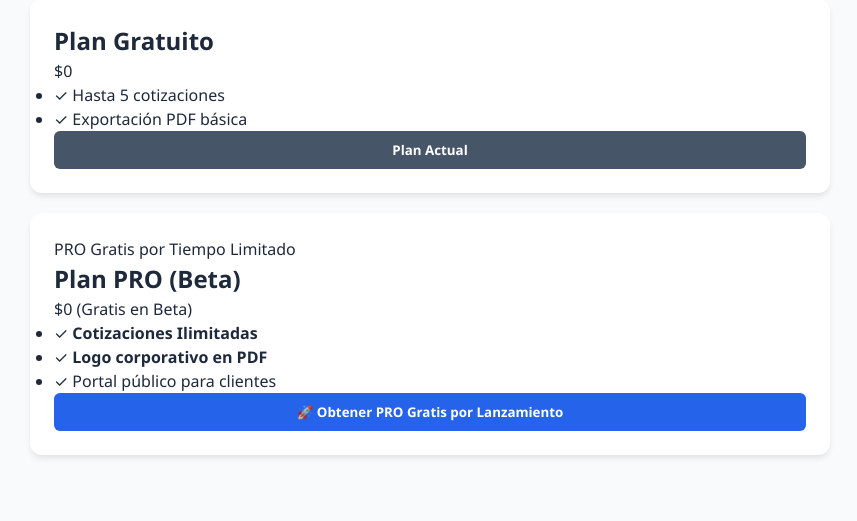
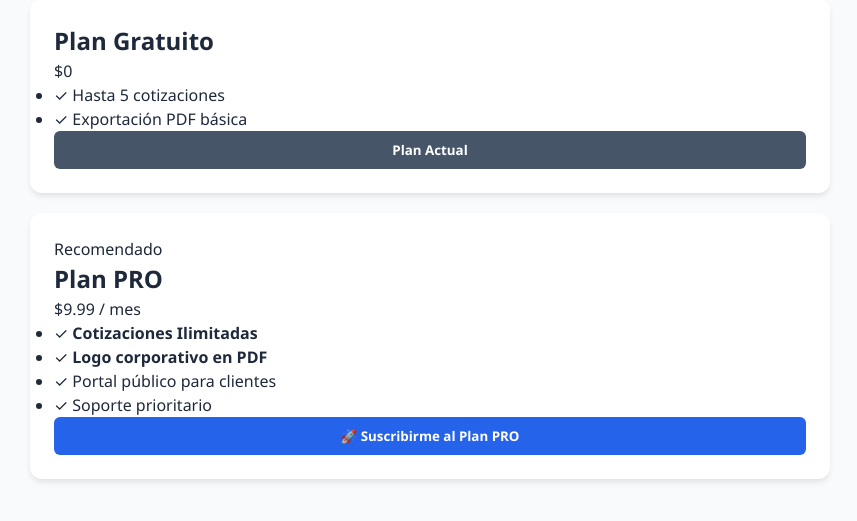
Before and after one commit to owenvaldez46-dot/QuoteFlow, a FastAPI app: page /upgrade in a window 1280 px wide. Shown: the part 112-633 px from the top of the page, without its empty margins (210-1067 px from the left). Run offline with FastAPI, Linux system fonts and the light colour scheme; the visitor is signed in with stand-in values (Sample User, id 1); tables that the repository leaves empty hold one stand-in row (values such as "Sample post").

Commit message:
Revise upgrade.html for new subscription plans
Updated the upgrade page to reflect new subscription options and pricing.

```diff
--- a/templates/upgrade.html
+++ b/templates/upgrade.html
@@ -18,7 +18,7 @@
 
         {% if reason == 'limit' %}
         <div class="alert alert-warning">
-            <strong>⚠️ Límite Alcanzado:</strong> Has utilizado las {{ free_limit }} cotizaciones gratuitas. ¡Pásate a PRO Beta gratis para continuar!
+            <strong>⚠️ Límite Alcanzado:</strong> Has utilizado las {{ free_limit }} cotizaciones gratuitas. ¡Pásate a PRO para continuar creando sin límites!
         </div>
         {% endif %}
 
@@ -42,27 +42,28 @@
                 </div>
             </div>
 
-            <!-- Plan PRO (Beta) -->
+            <!-- Plan PRO -->
             <div class="card pricing-card pricing-card-pro">
-                <div class="badge-featured">PRO Gratis por Tiempo Limitado</div>
+                <div class="badge-featured">Recomendado</div>
                 <div class="card-body">
-                    <h2 class="text-primary">Plan PRO (Beta)</h2>
+                    <h2 class="text-primary">Plan PRO</h2>
                     <div class="price">
-                        $0 <span class="price-subtitle">(Gratis en Beta)</span>
+                        $9.99 <span class="price-subtitle">/ mes</span>
                     </div>
                     <ul class="feature-list">
                         <li>✓ <strong>Cotizaciones Ilimitadas</strong></li>
                         <li>✓ <strong>Logo corporativo en PDF</strong></li>
                         <li>✓ Portal público para clientes</li>
+                        <li>✓ Soporte prioritario</li>
                     </ul>
                 </div>
                 <div class="card-footer">
                     {% if user.plan == 'pro' %}
                     <button class="btn btn-success" disabled style="width: 100%;">✓ Plan PRO Activo</button>
                     {% else %}
-                    <form action="/upgrade/process" method="POST">
+                    <form action="/subscription/checkout" method="POST">
                         <input type="hidden" name="csrf_token" value="{{ csrf_token }}">
-                        <button type="submit" class="btn btn-primary" style="width: 100%;">🚀 Obtener PRO Gratis por Lanzamiento</button>
+                        <button type="submit" class="btn btn-primary" style="width: 100%;">🚀 Suscribirme al Plan PRO</button>
                     </form>
                     {% endif %}
                 </div>
```
